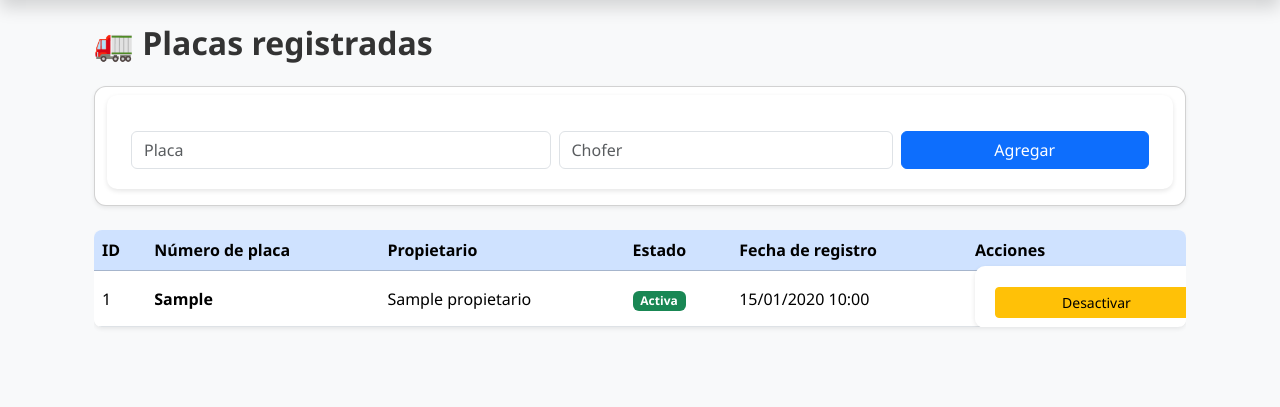
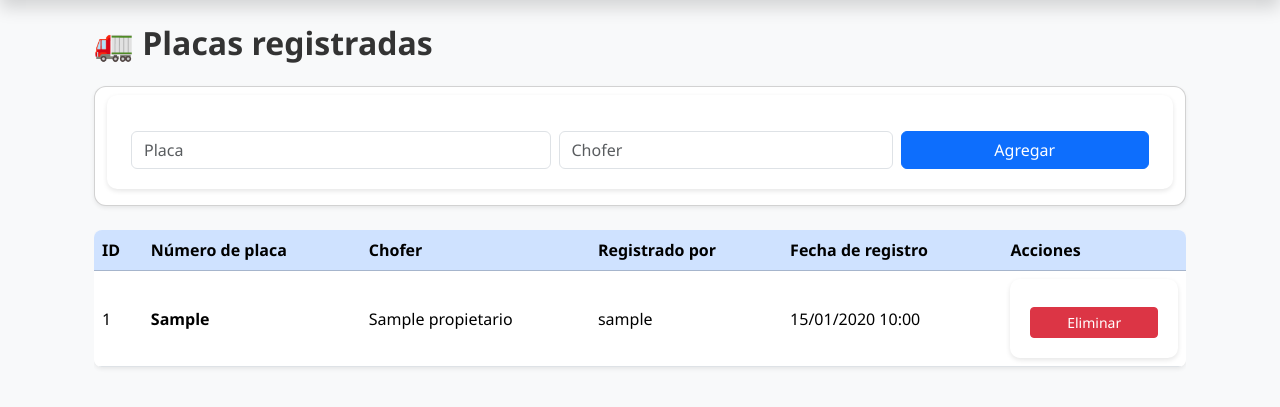
Before and after one commit to alamodylan/operacionbarco, a Flask app: template templates/placas.html in a window 1280 px wide. Shown: the part 64-471 px from the top of the page. Run offline with Flask 3, Linux system fonts and the light colour scheme; the template is opened without the code that fills it: most values are stand-ins (such as "Sample title", 1, 10 or a date in 2020); parts of the project's set-up code (start-up, migrations or seed data) failed here and were passed over.

Commit message:
Cambios en placas

```diff
--- a/routes/operacion_routes.py
+++ b/routes/operacion_routes.py
@@ -66,9 +66,8 @@ def detalle_operacion(operacion_id):
         operacion = Operacion.query.get_or_404(operacion_id)
 
         # ✅ Cargar placas activas
-        placas_activas = (
+        placas_disponibles = (
             Placa.query
-            .filter_by(estado="Activa")  # asegúrate que coincida con la BD
             .order_by(Placa.numero_placa.asc())
             .all()
         )
@@ -84,7 +83,7 @@ def detalle_operacion(operacion_id):
         return render_template(
             "operacion_detalle.html",
             operacion=operacion,
-            placas=placas_activas,
+            placas=placas_disponibles,
             movimientos=movimientos  # 👈 se usa la variable real
         )
 
--- a/templates/placas.html
+++ b/templates/placas.html
@@ -32,8 +32,8 @@
                 <tr>
                     <th>ID</th>
                     <th>Número de placa</th>
-                    <th>Propietario</th>
-                    <th>Estado</th>
+                    <th>Chofer</th>
+                    <th>Registrado por</th>
                     <th>Fecha de registro</th>
                     <th>Acciones</th>
                 </tr>
@@ -44,27 +44,14 @@
                     <td>{{ placa.id }}</td>
                     <td class="fw-bold">{{ placa.numero_placa }}</td>
                     <td>{{ placa.propietario or '—' }}</td>
-                    <td>
-                        {% if placa.estado == 'activa' %}
-                            <span class="badge bg-success">Activa</span>
-                        {% else %}
-                            <span class="badge bg-secondary">{{ placa.estado }}</span>
-                        {% endif %}
-                    </td>
+                    <td>{{ placa.usuario.username if placa.usuario else '—' }}</td>
                     <td>{{ placa.fecha_registro.strftime('%d/%m/%Y %H:%M') }}</td>
                     <td>
-                        <form method="POST" action="{{ url_for('placa_bp.toggle_estado', placa_id=placa.id) }}" style="display:inline;">
-                            {% if placa.estado == 'activa' %}
-                                <button type="submit" class="btn btn-sm btn-warning"
-                                    onclick="return confirm('¿Seguro que deseas desactivar esta placa?');">
-                                    Desactivar
-                                </button>
-                            {% else %}
-                                <button type="submit" class="btn btn-sm btn-success"
-                                    onclick="return confirm('¿Seguro que deseas activar esta placa?');">
-                                    Activar
-                                </button>
-                            {% endif %}
+                        <form method="POST" action="{{ url_for('placa_bp.eliminar_placa', placa_id=placa.id) }}">
+                        <button type="submit" class="btn btn-danger btn-sm"
+                                onclick="return confirm('¿Seguro que deseas eliminar esta placa?');">
+                            Eliminar
+                        </button>
                         </form>
                     </td>
                 </tr>
```
Also changed, not shown: routes/placa_routes.py (+7 -15 lines).
